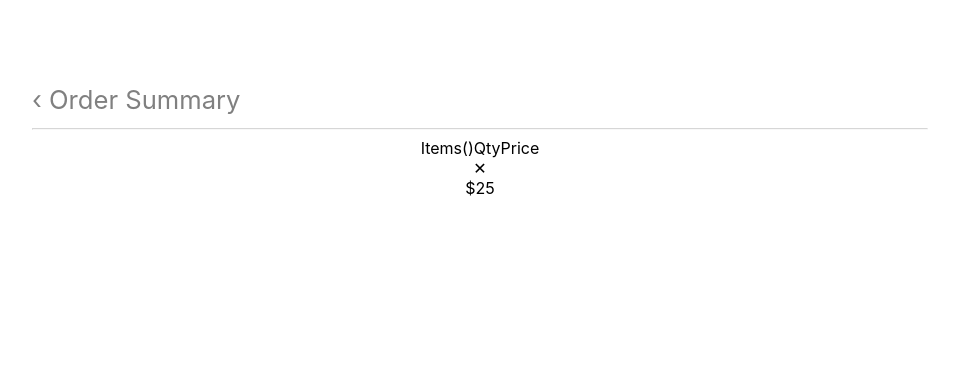
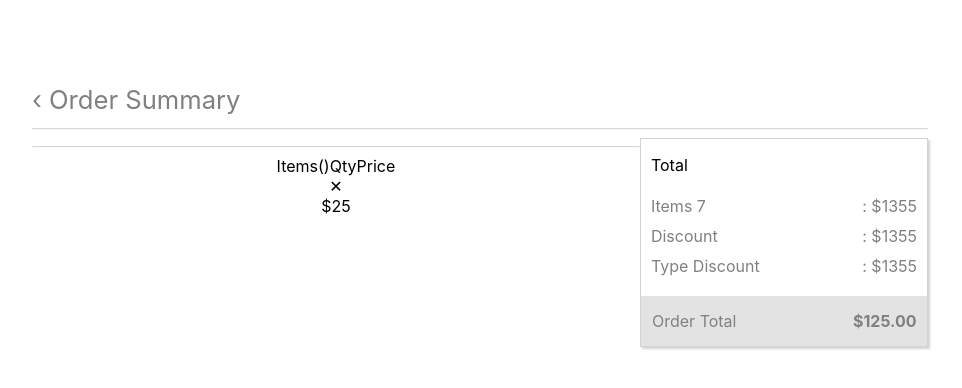
Before and after one commit to sumitjain0695/harckerearth-react, a React (Create React App) app: page / in a window 1280 px wide. Shown: the top 388 px of the page, without its empty margins (160-1122 px from the left). Built offline with nearby package versions, Linux system fonts and the light colour scheme.

Commit message:
total details component

```diff
--- /dev/null
+++ b/src/Components/Items/styles/table.css
@@ -0,0 +1,3 @@
+.separator{
+    opacity: 0.4;
+}
--- a/src/Components/Items/table.js
+++ b/src/Components/Items/table.js
@@ -1,24 +1,29 @@
-import React from 'react'
-import ItemCard from './item-card'
-import QuantityButton from './quantity-btn'
-
+import React from "react";
+import ItemCard from "./item-card";
+import QuantityButton from "./quantity-btn";
+import "./styles/table.css";
 function Itemstable() {
   return (
     <div>
+        <hr className="separator" />
       <div>
-                <span>Items({ })</span>
+        <span>Items({})</span>
         <span>Qty</span>
         <span>Price</span>
       </div>
-            {[1].map((item, index) =>
+      {[1].map((item, index) => (
         <div>
-                    <div><ItemCard/></div>
-                    <div><QuantityButton/></div>
+          <div>
+            <ItemCard />
+          </div>
+          <div>
+            <QuantityButton />
+          </div>
           <div>{"$25"}</div>
         </div>
-            )}
+      ))}
     </div>
-    )
+  );
 }
 
-export default Itemstable
+export default Itemstable;
--- /dev/null
+++ b/src/Components/Total/total.css
@@ -0,0 +1,44 @@
+
+.total-container{
+
+}
+
+.total-head{
+    text-align: left;
+    padding: 0 10px;
+}
+
+.total-details{
+    display: flex;
+    color: grey;
+}
+
+.detail-item-name{
+    text-align: left;
+    width: 60%;
+    padding: 5px 10px;
+}
+
+.detail-item-value{
+    text-align: right;
+    width: 40%;
+    padding: 5px 10px;
+}
+
+.footer{
+    background-color: #a9a9a954;
+    color: grey;
+    margin: 15px 0 0;
+    padding: 15px 5px;
+    display: flex;
+}
+
+.order-total{
+    width: 35%;
+}
+
+.order-total-value{
+    text-align: right;
+    font-weight: bold;
+    width: 63%;
+}
--- a/src/Components/Total/total.js
+++ b/src/Components/Total/total.js
@@ -1,11 +1,24 @@
-import React from 'react'
+import React from "react";
+import "./total.css";
 
-function TotalCalc() {
-    return (
-        <div>
+function TotalCalc(props) {
+  const data = [`Items ${7}`, "Discount", "Type Discount"];
+  return (
+    <div className="total-container">
+      <p className="total-head">Total</p>
+      {data.map((item, index) => (
+        <div key={index} className="total-details">
+          <span className="detail-item-name">{item}</span>
+          <span className="detail-item-value">: {"$1355"}</span>
+        </div>
+      ))}
 
-        </div>
-    )
+      <div className="footer">
+        <span className="order-total">Order Total</span>
+        <span className="order-total-value">{"$125.00"}</span>
+      </div>
+    </div>
+  );
 }
 
-export default TotalCalc
+export default TotalCalc;
--- a/src/Components/baselayout.css
+++ b/src/Components/baselayout.css
@@ -1,14 +1,27 @@
-.baselayout{
-    margin: 5% 15%;
+.baselayout {
+  margin: 5% 15%;
 }
 
-.order-summary{
-    text-align: left;
-    color: grey;
-    font-size: 2vw;
-    padding:20px 0 5px;
+.order-summary {
+  text-align: left;
+  color: grey;
+  font-size: 2vw;
+  padding: 20px 0 5px;
+}
+.back-icon {
+}
+.segments {
+  display: flex;
 }
 
-.separator{
-    opacity: 0.4;
+.left-segment {
+  width: 68%;
 }
+
+.right-segment {
+  width: 32%;
+  border: 1px solid #80808059;
+  box-shadow: 2px 2px 2px #80808059;
+  -webkit-box-shadow: 2px 2px 2px #80808059;
+  -moz-box-shadow: 2px 2px 2px #80808059;
+}
--- a/src/Components/baselayout.js
+++ b/src/Components/baselayout.js
@@ -1,21 +1,26 @@
-import React from 'react'
-import Itemstable from './Items/table'
-import TotalCalc from './Total/total'
-import './baselayout.css'
+import React from "react";
+import Itemstable from "./Items/table";
+import TotalCalc from "./Total/total";
+import "./baselayout.css";
 
 function Baselayout(props) {
-    return (
-        <div className="baselayout">
-            <div className="order-summary">
-                <span className="back-icon">&#8249;</span> <span>Order Summary</span>
-            </div>
-            <hr className="separator"/>
+  return (
+    <div className="baselayout">
+      <div className="order-summary">
+        <span className="back-icon">&#8249;</span> <span>Order Summary</span>
+      </div>
+      <hr className="separator" />
 
-            <div><Itemstable /></div>
-
-            <div><TotalCalc /></div>
+      <div className="segments">
+        <div className="left-segment">
+          <Itemstable />
         </div>
-    )
+        <div className="right-segment">
+          <TotalCalc />
+        </div>
+      </div>
+    </div>
+  );
 }
 
-export default Baselayout
+export default Baselayout;
```
Also changed, not shown: src/Components/Items/styles/item-card.css (added), src/Components/Items/styles/quantity-btn.css (added). Lines whose indentation alone changed are shown as unchanged.
